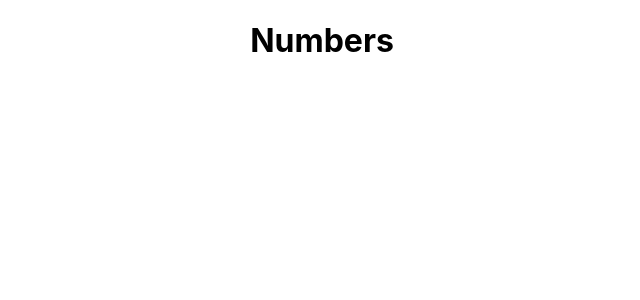
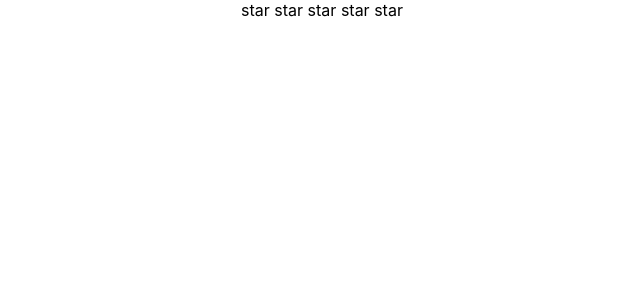
Before and after one commit to Vladislav-Nickolaevich/Kabzda-kak-prosto, a React (Create React App) app: page / in a window 1280 px wide. Shown: the top 300 px of the page, without its empty margins (318-958 px from the left). Built offline with nearby package versions, Linux system fonts and the light colour scheme.

Commit message:
UncontroledRating and Rating

```diff
--- a/src/App.tsx
+++ b/src/App.tsx
@@ -1,13 +1,15 @@
 import React, {useState} from 'react';
 import './App.css';
 import Accordion from "./components/Accordion/Accordion";
-import MyComponent from "./components/MyComponent/MyComponent";
+import UncontrolledRating from "./components/UncontrolledRating/UncontrolledRating";
 import OnOff from "./components/OnOff/OnOff";
 import UncontrolledAccordion from "./components/UncontroledAccordion/UncontroledAccordion";
+import {Rating, RatingValueType} from "./components/Rating/Rating";
 
 function App() {
     // let [accordionCollapsed, setAccordionCollapsed] = useState<boolean>(false)
-    let [switchOn, setSwitchOn] = useState<boolean>(true)
+    // let [switchOn, setSwitchOn] = useState<boolean>(true)
+    let [ratingValue, setRatingValue] = useState<RatingValueType>(0)
     return (
         <div className="App">
             {/*<Accordion titleValue={'Hello'}*/}
@@ -16,9 +18,10 @@ function App() {
             {/*               setAccordionCollapsed(!accordionCollapsed)*/}
             {/*           }}/>*/}
 
-            {/*<MyComponent/>*/}
+            {/*<UncontrolledRating/>*/}
             {/*<OnOff onChange={setSwitchOn} on={switchOn}/>*/}
-            <UncontrolledAccordion titleValue={'Numbers'}/>
+            {/*<UncontrolledAccordion titleValue={'Numbers'}/>*/}
+            <Rating value={ratingValue} onClick={setRatingValue}/>
         </div>
     );
 }
--- /dev/null
+++ b/src/components/Rating/Rating.tsx
@@ -0,0 +1,37 @@
+import React from "react";
+
+
+export type  RatingValueType = 0 | 1 | 2 | 3 | 4 | 5
+type RatingPropsType = {
+    value: RatingValueType
+    onClick: (value: RatingValueType) => void
+}
+
+export function Rating(props: RatingPropsType) {
+    return (<div>
+            <Star selected={props.value >= 1} onClick={props.onClick} value={1}/>
+            <Star selected={props.value >= 2} onClick={props.onClick} value={2}/>
+            <Star selected={props.value >= 3} onClick={props.onClick} value={3}/>
+            <Star selected={props.value >= 4} onClick={props.onClick} value={4}/>
+            <Star selected={props.value >= 5} onClick={props.onClick} value={5}/>
+        </div>
+    );
+}
+
+type  StarPropsType = {
+    selected: boolean
+    value: RatingValueType
+    onClick: (value: RatingValueType) => void
+}
+
+function Star(props: StarPropsType) {
+    return <span onClick={() => {
+        props.onClick(props.value)
+    }}>
+
+        {props.selected === true ?
+            <b>star </b> :
+            'star '}
+    </span>
+
+}
--- a/src/components/MyComponent/MyComponent.tsx
+++ b/src/components/UncontrolledRating/UncontrolledRating.tsx
@@ -1,6 +1,6 @@
 import React, {useState} from 'react';
 
-const MyComponent = () => {
+const UncontrolledRating = () => {
     let [value, setValue] = useState(0)
     return (
         <div>
@@ -26,4 +26,4 @@ const Star = (props:StarType) => {
     )
 }
 
-export default MyComponent;
+export default UncontrolledRating;
```
